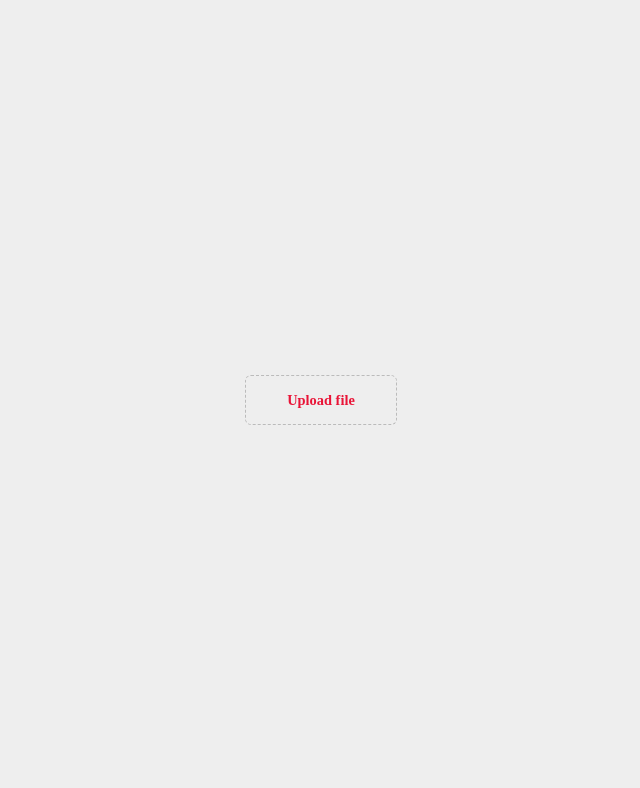
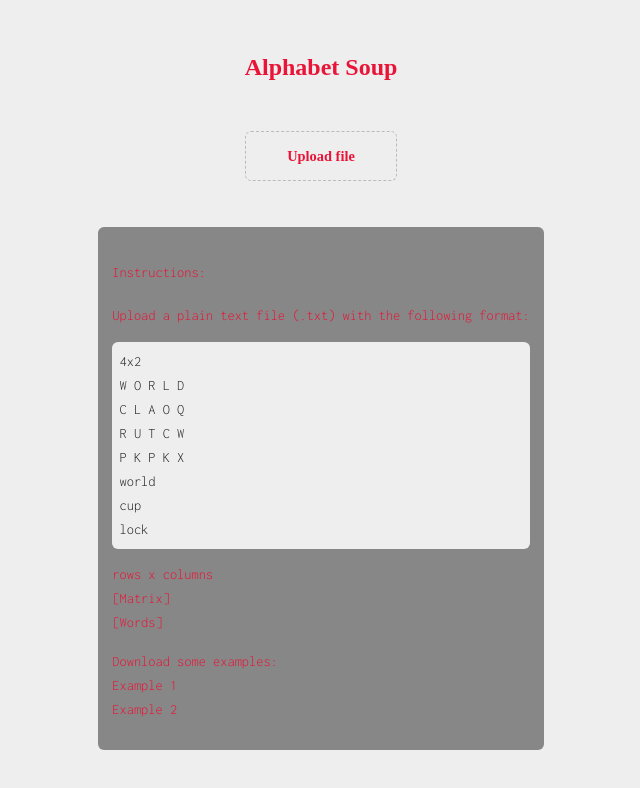
Before and after one commit to adnahl/alphabet-soup, a React (Vite) app: page / in a window 1280 px wide. Shown: the top 788 px of the page, without its empty margins (319-959 px from the left). Built offline with nearby package versions, Linux system fonts and the light colour scheme; a web font is replaced by a local one.

Commit message:
Instructions

```diff
--- a/src/components/AlphabetSoup.tsx
+++ b/src/components/AlphabetSoup.tsx
@@ -1,5 +1,6 @@
 import React, { useState } from 'react'
 import Grid from './Grid'
+import Instructions from './Instructions'
 import UploadFile from './UploadFile'
 
 const AlphabetSoup = () => {
@@ -29,6 +30,7 @@ const AlphabetSoup = () => {
 
 	return (
 		<>
+			<h2>Alphabet Soup</h2>
 			{
 				matrix.length > 0
 					? <>
@@ -42,7 +44,11 @@ const AlphabetSoup = () => {
 							Reset
 						</button>
 					</>
-					: <UploadFile matrix={matrix} setMatrix={setMatrix} />
+					:
+					<>
+						<UploadFile matrix={matrix} setMatrix={setMatrix} />
+						<Instructions />
+					</>
 			}
 		</>
 	)
--- /dev/null
+++ b/src/components/Instructions.tsx
@@ -0,0 +1,34 @@
+import '../styles/components/Instructions.css'
+
+const Instructions = () => {
+	return (
+		<section className='instructions-container'>
+			<h4>Instructions:</h4>
+			<p>
+				Upload a plain text file (.txt) with the following format:
+			</p>
+			<p className='notes'>
+				4x2	<br />
+				W O R L D<br />
+				C L A O Q<br />
+				R U T C W<br />
+				P K P K X<br />
+				world<br />
+				cup<br />
+				lock<br />
+			</p>
+			<p>
+				rows x columns<br />
+				[Matrix]<br />
+				[Words]<br />
+			</p>
+			<p>
+				Download some examples:<br />
+				<a href='/'>Example 1</a><br />
+				<a href='/'>Example 2</a><br />
+			</p>
+		</section>
+	)
+}
+
+export default Instructions
--- /dev/null
+++ b/src/styles/components/Instructions.css
@@ -0,0 +1,17 @@
+.instructions-container {
+	margin: 1em 0;
+	font-size: .9em;
+	text-align: left;
+	padding: 1em;
+	background-color: rgba(34, 34, 34, .5);
+	border-radius: var(--radius);
+	font-family: 'Inconsolata', monospace;
+}
+
+.notes {
+	color: var(--black);
+	background-color: var(--white);
+	border-radius: var(--radius);
+	width: auto;
+	padding: .5em
+}
```
